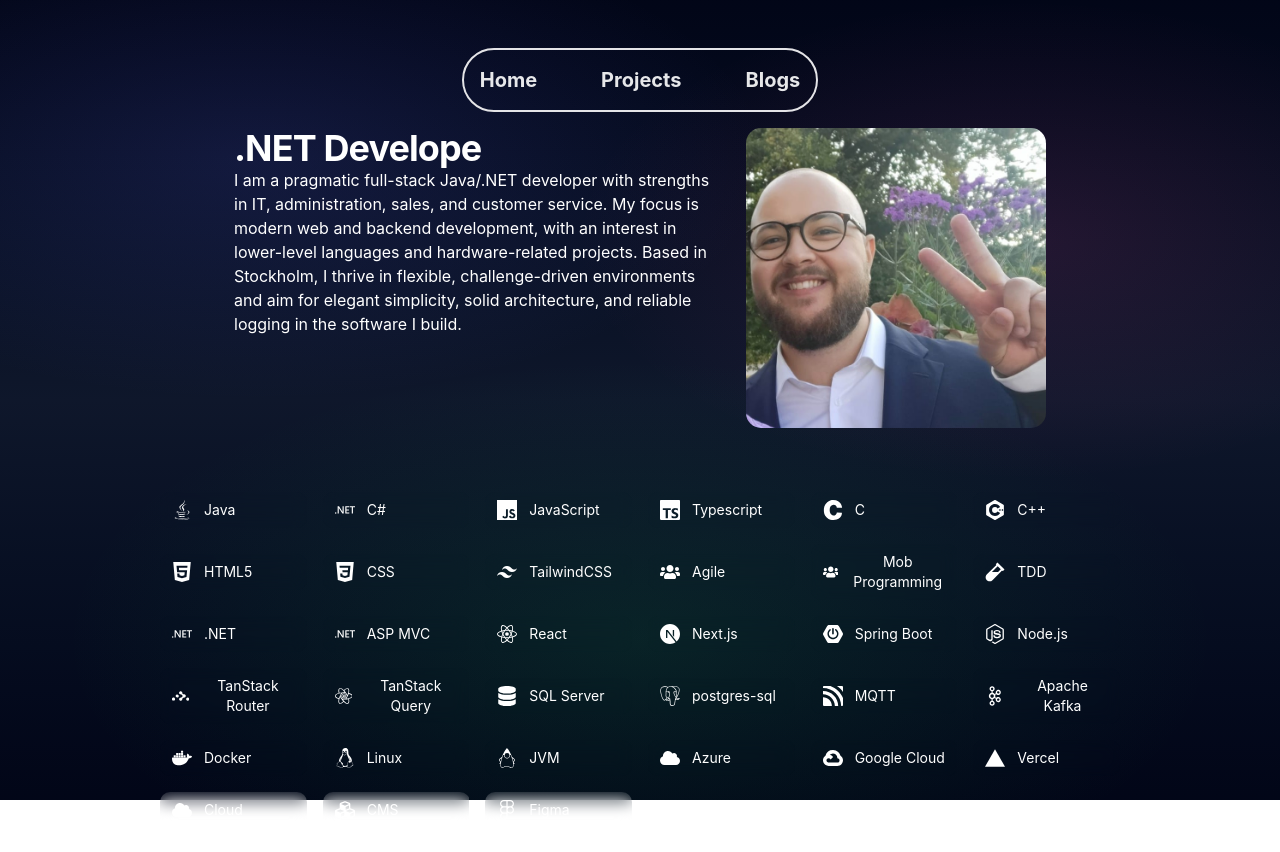
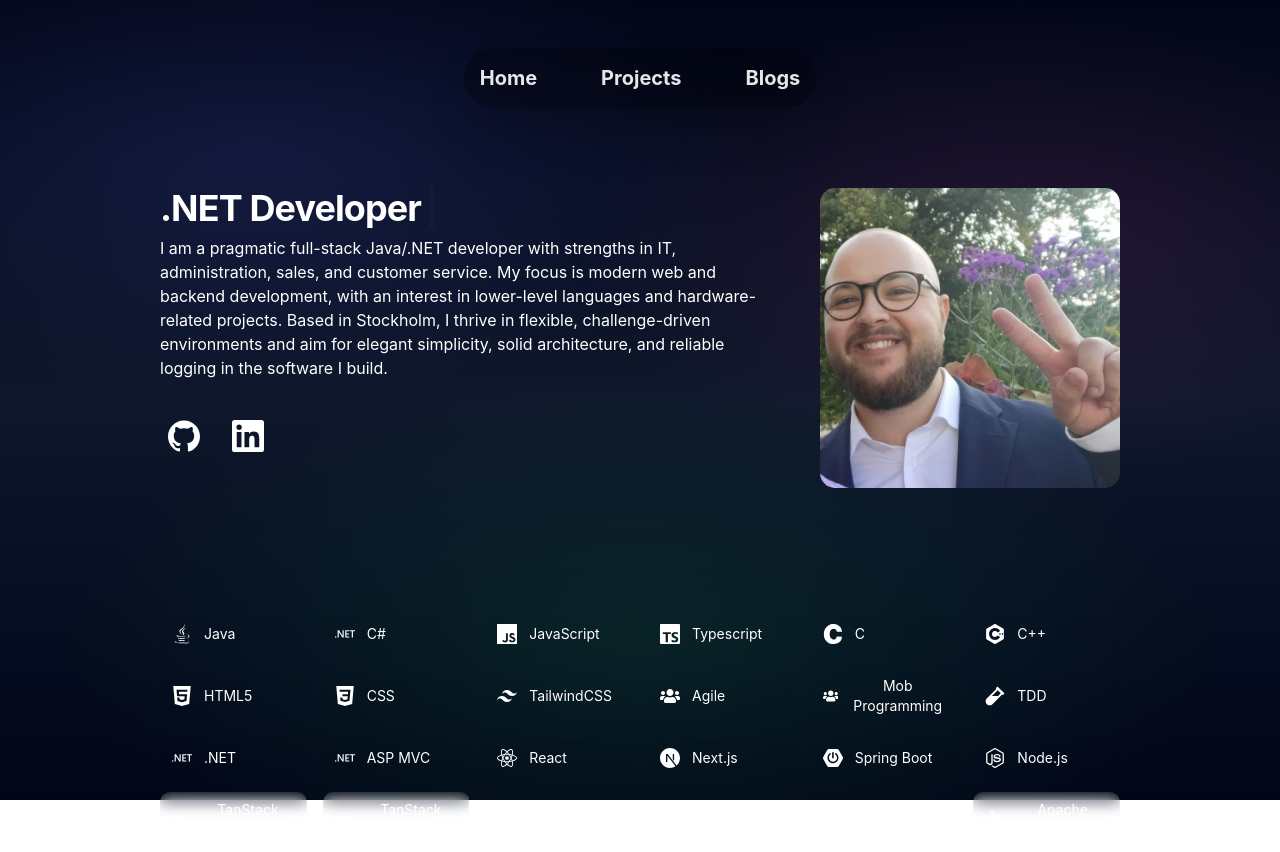
Before and after one commit to david11267/david-aslan-dev, a React (Vite) app: page / in a window 1280 px wide. Shown: the top 852 px of the page. Built offline with nearby package versions, Linux system fonts and the light colour scheme.

Commit message:
hero section text formatting full width

```diff
--- a/src/components/Header.tsx
+++ b/src/components/Header.tsx
@@ -16,9 +16,9 @@ export default function Header() {
     },
   ]
   return (
-    <header className="sticky top-0 z-50">
-      <nav className=" p-4 flex justify-center">
-        <div className="font-bold text-xl rounded-full space-x-16 p-4 border-2 ">
+    <header className="sticky top-0 z-50 ">
+      <nav className=" p-4 flex justify-center ">
+        <div className="font-bold text-xl rounded-full space-x-16 p-4  backdrop-blur-md bg-black/30 shadow-2xl">
           {links.map((link) => (
             <Link className="text-foreground/90 hover:underline  " to={link.to}>
               {link.label}
--- a/src/components/HeroSection.tsx
+++ b/src/components/HeroSection.tsx
@@ -1,13 +1,28 @@
+import { SiGithub, SiLinkedin } from 'react-icons/si'
 import TextType from './TextType'
 import TiltedCard from './TiltedCard'
+import type { ComponentType } from 'react'
 
 export default function HeroSection() {
+  const socials: Array<{
+    name: string
+    href: string
+    Icon: ComponentType<{ className?: string }>
+  }> = [
+    { name: 'Github', href: 'https://github.com/david11267', Icon: SiGithub },
+    {
+      name: 'LinkedIn',
+      href: 'https://www.linkedin.com/in/davidaslandev/',
+      Icon: SiLinkedin,
+    },
+  ]
+
   return (
     <section
-      className="flex justify-center flex-wrap-reverse gap-8 "
+      className="flex justify-center md:flex-nowrap flex-wrap  gap-16 "
       id="heroSection"
     >
-      <div className="w-1/2">
+      <div className=" space-y-2">
         <h1 className="text-4xl font-bold">
           <TextType
             text={[
@@ -34,6 +49,14 @@ export default function HeroSection() {
           challenge-driven environments and aim for elegant simplicity, solid
           architecture, and reliable logging in the software I build.
         </p>
+
+        <div className="mt-8 flex space-x-4  ">
+          {socials.map(({ name, href, Icon }) => (
+            <a href={href} className="flex  p-4 rounded-xl">
+              <Icon className="scale-200" />
+            </a>
+          ))}
+        </div>
       </div>
       <div>
         <TiltedCard
--- a/src/components/SkillsSection.tsx
+++ b/src/components/SkillsSection.tsx
@@ -35,7 +35,6 @@ import type { ComponentType } from 'react'
 import {
   Tooltip,
   TooltipContent,
-  TooltipProvider,
   TooltipTrigger,
 } from '@/components/ui/tooltip'
 
--- a/src/routes/index.tsx
+++ b/src/routes/index.tsx
@@ -9,7 +9,7 @@ export const Route = createFileRoute('/')({
 
 function App() {
   return (
-    <div className="space-y-16">
+    <div className="space-y-32 py-16">
       <HeroSection />
       <SkillsSection />
       <ProjectsSection />
```
